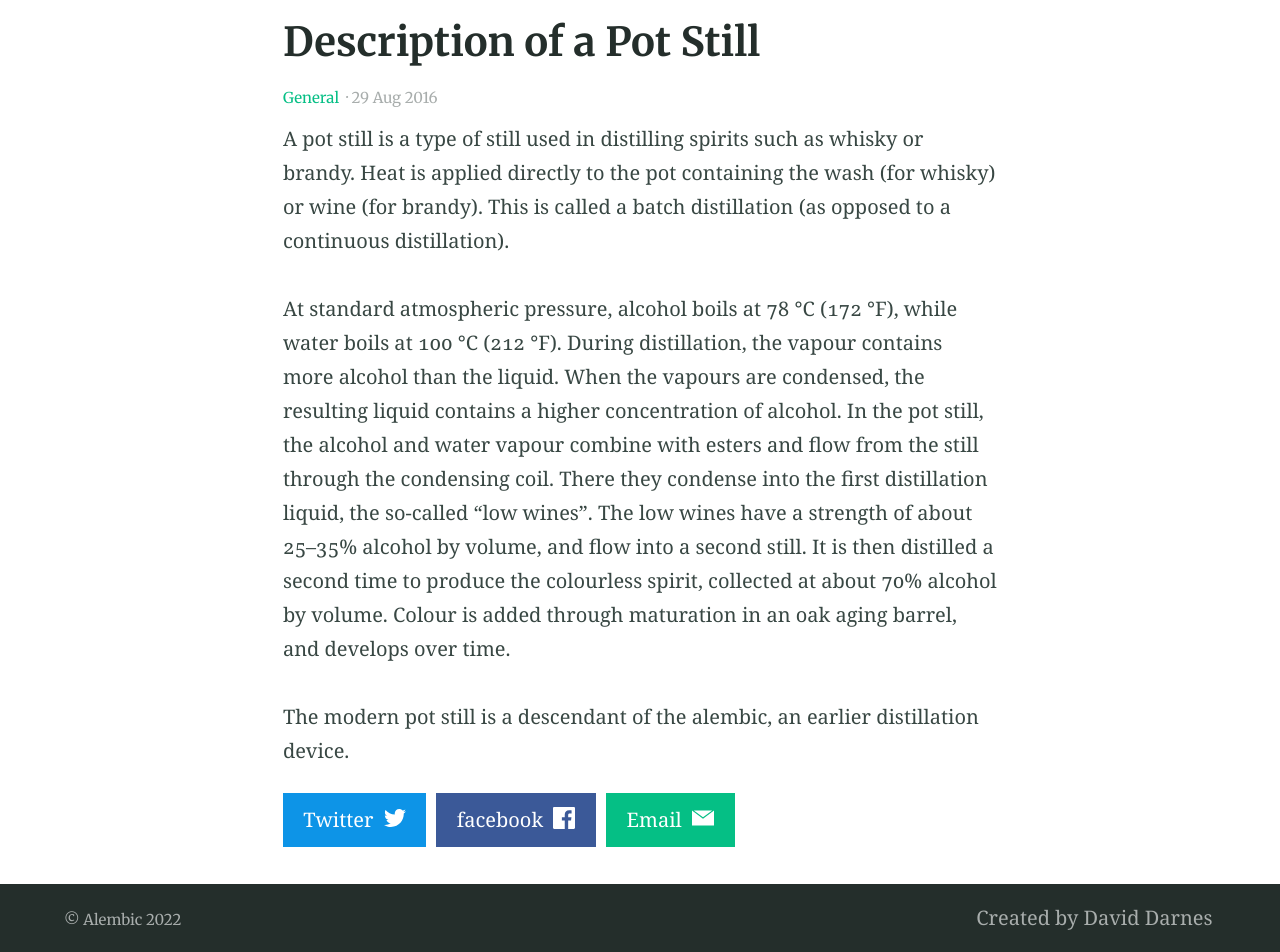
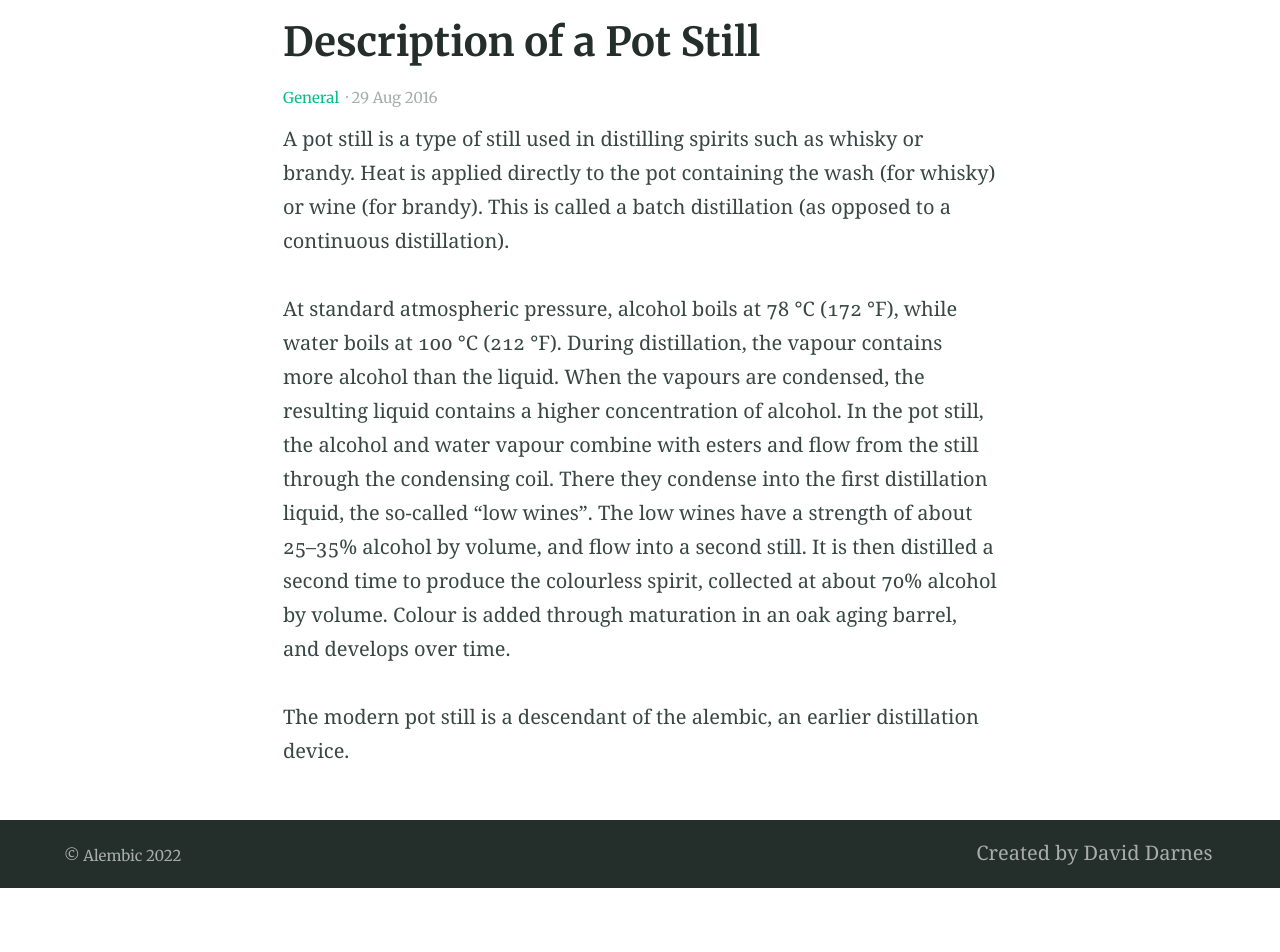
Before and after one commit to vojteaka7/vojteaka7.github.io, a Jekyll site: the page built from _posts/2016-08-29-example-post-three.md, in a window 1280 px wide. Shown: the part 428-1380 px from the top of the page. Built offline with Jekyll 4.4.1, drawn with Linux system fonts in a browser that asks for light colours; after the commit the page ends 1316 px from its top, so only the background shows below that.

Commit message:
layouts: zablokování zobrazení odkazů na sociální sítě

```diff
--- a/_includes/site-aside.html
+++ b/_includes/site-aside.html
@@ -1,16 +1,15 @@
 <aside class="aside  typeset  aside--{{ include.align | default: 'right' }}">
-
   {% if page.layout == "post" %}
     <section class="section  section--related-posts">
       {% include post-related.html %}
     </section>
 
-  {% elsif page.layout == "page" or page.layout == "home" or page.layout == "blog" %}
+ <!-- {% elsif page.layout == "page" or page.layout == "home" or page.layout == "blog" %}
     <section class="section  section--description">
       <h3>About this site</h3>
       <p>{{ site.description }}</p>
       {% include nav-social.html %}
-    </section>
+    </section>-->
 
   {% elsif page.layout == "categories" %}
     <section class="section  section--category-index">
--- a/_layouts/page.html
+++ b/_layouts/page.html
@@ -1,5 +1,6 @@
 ---
 layout: default
+aside: false
 ---
 
 {% include site-header.html %}
--- a/_layouts/post.html
+++ b/_layouts/post.html
@@ -12,13 +13,13 @@
     {% include post-meta.html %}
     {{ content }}
 
-    {% include nav-share.html %}
+    <!-- {% include nav-share.html %} -->
 
     {% include post-comments.html %}
 
   </article>
 
-  {% if page.aside == true %}{% include site-aside.html %}{% endif %}
+  <!--  {% if page.aside == true %}{% include site-aside.html %}{% endif %}-->
 
 </main>
 
```
Also changed, not shown: other parts of _layouts/post.html (+1 -0 lines).
